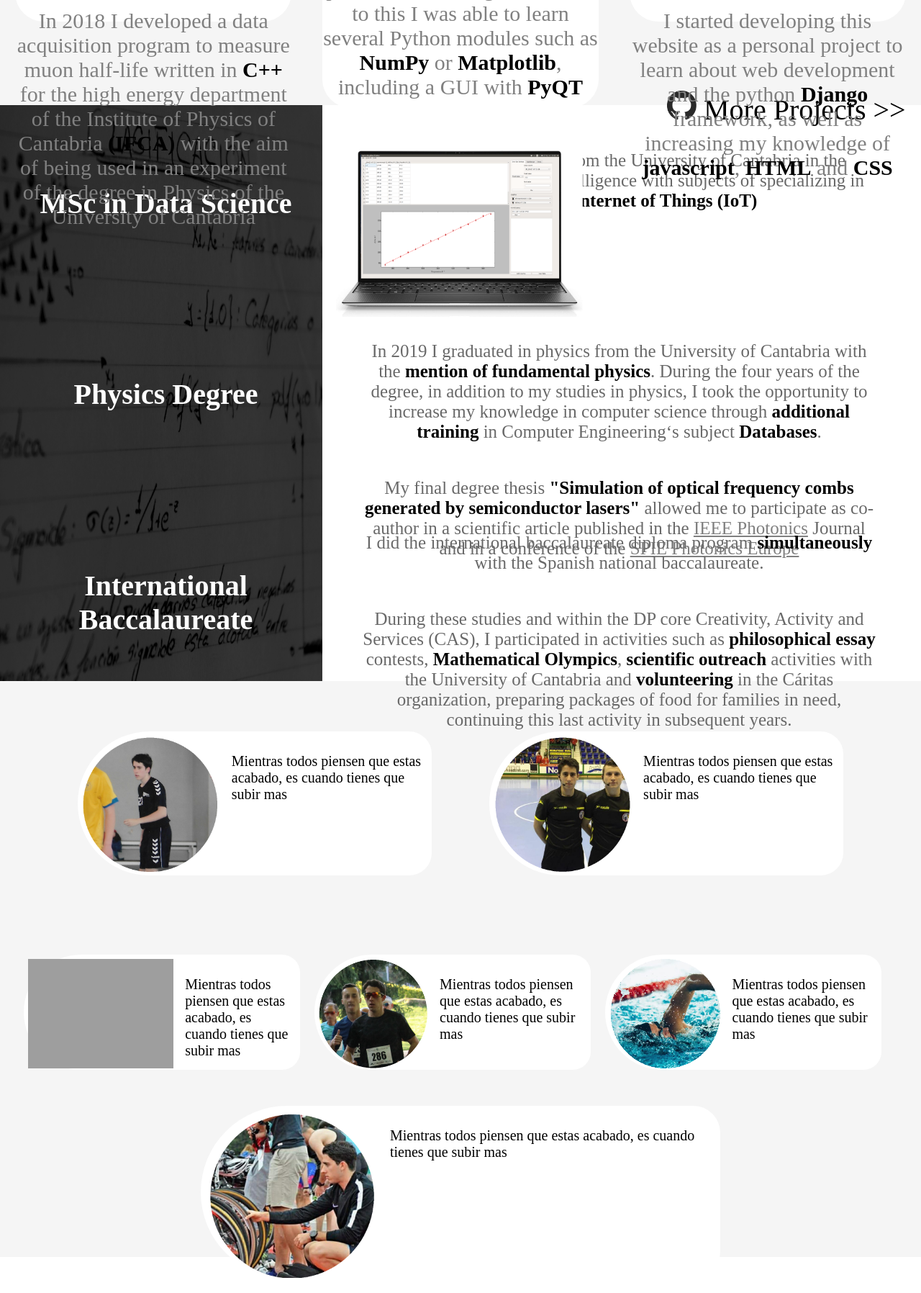
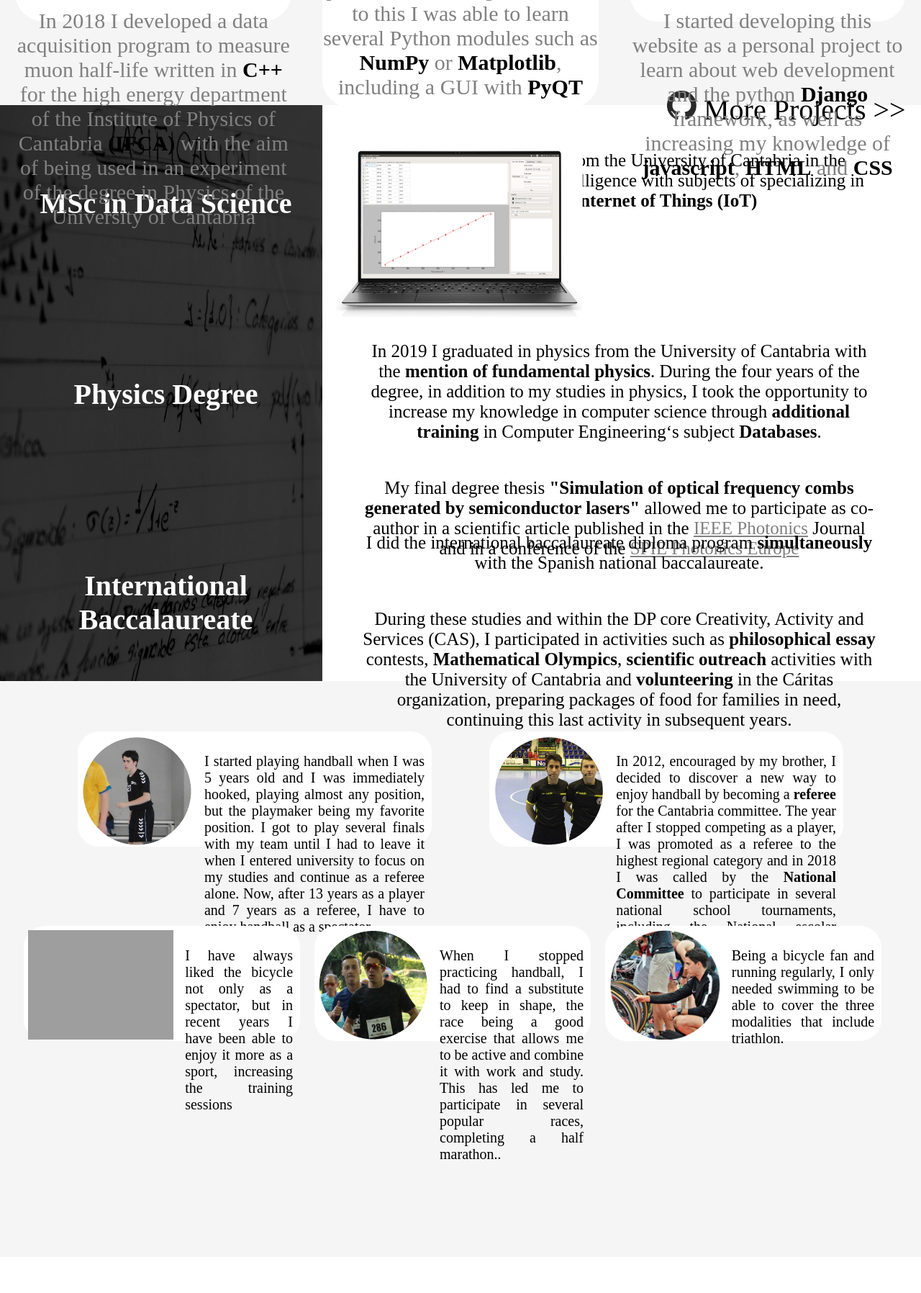
Before and after one commit to Jaimedgp/jaimedgpWeb, a Django app: template resume/templates/index.html in a window 1280 px wide. Shown: the part 1454-3250 px from the top of the page at 72% size. After the commit the page ends 3064 px from the top, so only its background shows below. Run offline with Django 3.2, Linux system fonts and the light colour scheme; the template is opened without the code that fills it, so the values that code supplies are empty; grey boxes are pictures that could not be loaded.

Commit message:
Write the sport descriptions

```diff
--- a/resume/static/css/academy_info.css
+++ b/resume/static/css/academy_info.css
@@ -26,7 +26,7 @@
     width: 65%;
 
     font-size: 25px;
-    color: dimgray;
+    color: black; /*dimgray;*/
 }
 
 .cv-title > h1 {
--- a/resume/static/css/sport_info.css
+++ b/resume/static/css/sport_info.css
@@ -7,12 +7,12 @@
     display: inline-flex;
 
     width: 40vw;
-    height: 25vh;
+    height: 20vh;
 
     margin: 20px 40px;
 
     background: white;
-    border-radius: 100vh 250px 250px 100vh;
+    border-radius: 30px 30px 30px 30px;
 }
 
 .horizontal-entry > img {
@@ -23,6 +23,8 @@
 .horizontal-entry > p {
     font-size: 20px;
     padding: 10px;
+
+    text-align: justify;
 }
 
 .handball {
--- a/resume/templates/index.html
+++ b/resume/templates/index.html
@@ -11,6 +11,7 @@
         <meta name="viewport" content="width=device-width, initial-scale=1.0, shrink-to-fit=no">
 
         {% load static %}
+        <link rel="icon" href="{% static 'Photos/logo_Wht.png' %}">
         <link rel="stylesheet" href="{% static 'css/styles.css' %}">
         <link rel="stylesheet" href="https://unpkg.com/aos@next/dist/aos.css" />
     </head>
@@ -154,39 +155,42 @@
                     <div class="horizontal-entry">
                         {% load static %}
                         <img src="{% static 'Photos/sport/handball.png' %}"></img>
-                        <p>Mientras todos piensen que estas acabado, es cuando tienes que subir mas</p>
+                        <p>I started playing handball when I was 5 years old and I was immediately hooked, playing almost any position, but the playmaker being my favorite position. I got to play several finals with my team until I had to leave it when I entered university to focus on my studies and continue as a referee alone. Now, after 13 years as a player and 7 years as a referee, I have to enjoy handball as a spectator.</p>
                     </div>
                     <div class="horizontal-entry">
                         {% load static %}
                         <img src="{% static 'Photos/sport/referee.png' %}"></img>
-                        <p>Mientras todos piensen que estas acabado, es cuando tienes que subir mas</p>
-                    </div>
+                        <p>In 2012, encouraged by my brother, I decided to discover a new way to enjoy handball by becoming a <b style="color: black;">referee</b> for the Cantabria committee.
+
+                        The year after I stopped competing as a player, I was promoted as a referee to the highest regional category and in 2018 I was called by the <b style="color: black;">National Committee</b> to participate in several national school tournaments, including the National escolar Championship.</p>
+                     </div>
                 </div>
                 <div class="triatlon">
                     <div class="tri-col">
                         <div class="horizontal-entry" id="tri-basics">
                             {% load static %}
                             <img src="{% static 'Photos/sport/bici.png' %}"></img>
-                            <p>Mientras todos piensen que estas acabado, es cuando tienes que subir mas</p>
+                            <p>I have always liked the bicycle not only as a spectator, but in recent years I have been able to enjoy it more as a sport, increasing the training sessions</p>
                         </div>
                         <div class="horizontal-entry" id="tri-basics">
                             {% load static %}
                             <img src="{% static 'Photos/sport/mediamaraton.png' %}"></img>
-                            <p>Mientras todos piensen que estas acabado, es cuando tienes que subir mas</p>
+                            <p>When I stopped practicing handball, I had to find a substitute to keep in shape, the race being a good exercise that allows me to be active and combine it with work and study. This has led me to participate in several popular races, completing a half marathon..</p>
                         </div>
                         <div class="horizontal-entry" id="tri-basics">
                             {% load static %}
-                            <img src="{% static 'Photos/sport/natacion.png' %}"></img>
-                            <p>Mientras todos piensen que estas acabado, es cuando tienes que subir mas</p>
+                            <img src="{% static 'Photos/sport/triatlon.png' %}"></img>
+                            <p>Being a bicycle fan and running regularly, I only needed swimming to be able to cover the three modalities that include triathlon.</p>
                         </div>
                     </div>
+                    <!--
                     <div class="tri-col">
                         <div class="horizontal-entry" id="tri-main">
                             {% load static %}
-                            <img src="{% static 'Photos/sport/triatlon.png' %}"></img>
-                            <p>Mientras todos piensen que estas acabado, es cuando tienes que subir mas</p>
+                            <p>En el 2018 decidí complementar mis entrenamientos personales de carrera y bicicleta con la natación, con el objetivo de introducirme en el triatlon.</p>
                         </div>
                     </div>
+                    -->
                 </div>
             </div>
         </section>
```
Also changed, not shown: resume/static/Photos/logo_Wht.png (added).
